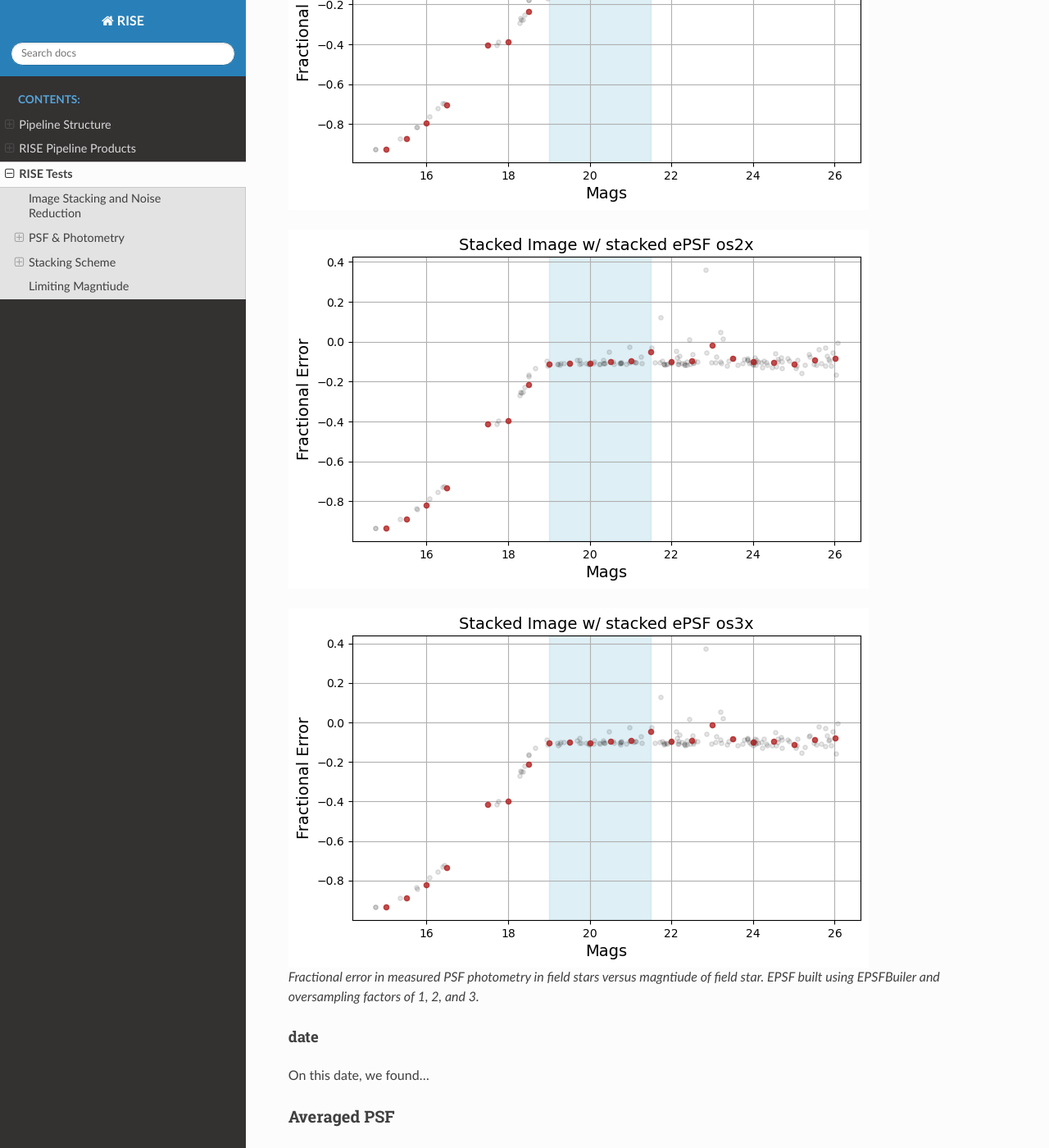
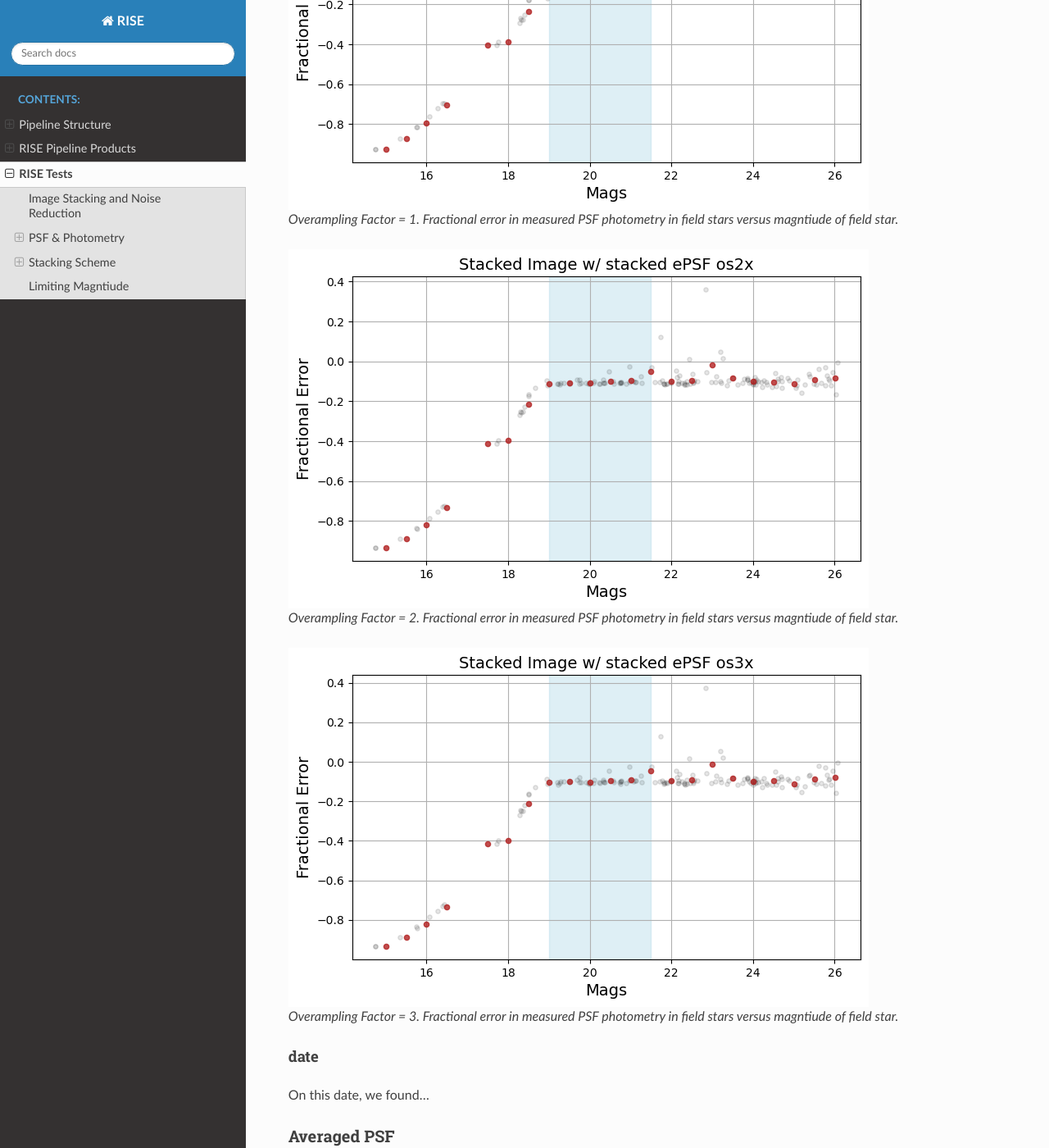
Before and after one commit to joseph-santana/RISE-docs, a Sphinx documentation site: the page built from source/tests.rst, in a window 1280 px wide and 1400 px high, scrolled down 1251 px. Shown: the whole window at 82% size. Built offline with Sphinx 7.4.7 and the Read the Docs theme 3.1.0, drawn with Linux system fonts in a browser that asks for light colours.

Commit message:
Add EPSF fractional error figures

```diff
--- a/source/tests.rst
+++ b/source/tests.rst
@@ -32,12 +32,16 @@ We tested building an Effective Point Spread Function (EPSF) from field stars wi
 
 .. figure:: images/bkgsubbed_stacked_image_frac_error_stacked_epsf_os1x.png
 
+    Overampling Factor = 1. Fractional error in measured PSF photometry in field stars versus magntiude of field star.
+
 .. figure:: images/bkgsubbed_stacked_image_frac_error_stacked_epsf_os2x.png
+
+    Overampling Factor = 2. Fractional error in measured PSF photometry in field stars versus magntiude of field star.
 
 .. figure:: images/bkgsubbed_stacked_image_frac_error_stacked_epsf_os3x.png
 
-    Fractional error in measured PSF photometry in field stars versus magntiude of field star.
-    EPSF built using EPSFBuiler and oversampling factors of 1, 2, and 3.
+    Overampling Factor = 3. Fractional error in measured PSF photometry in field stars versus magntiude of field star.
+
 
 
 date
```
